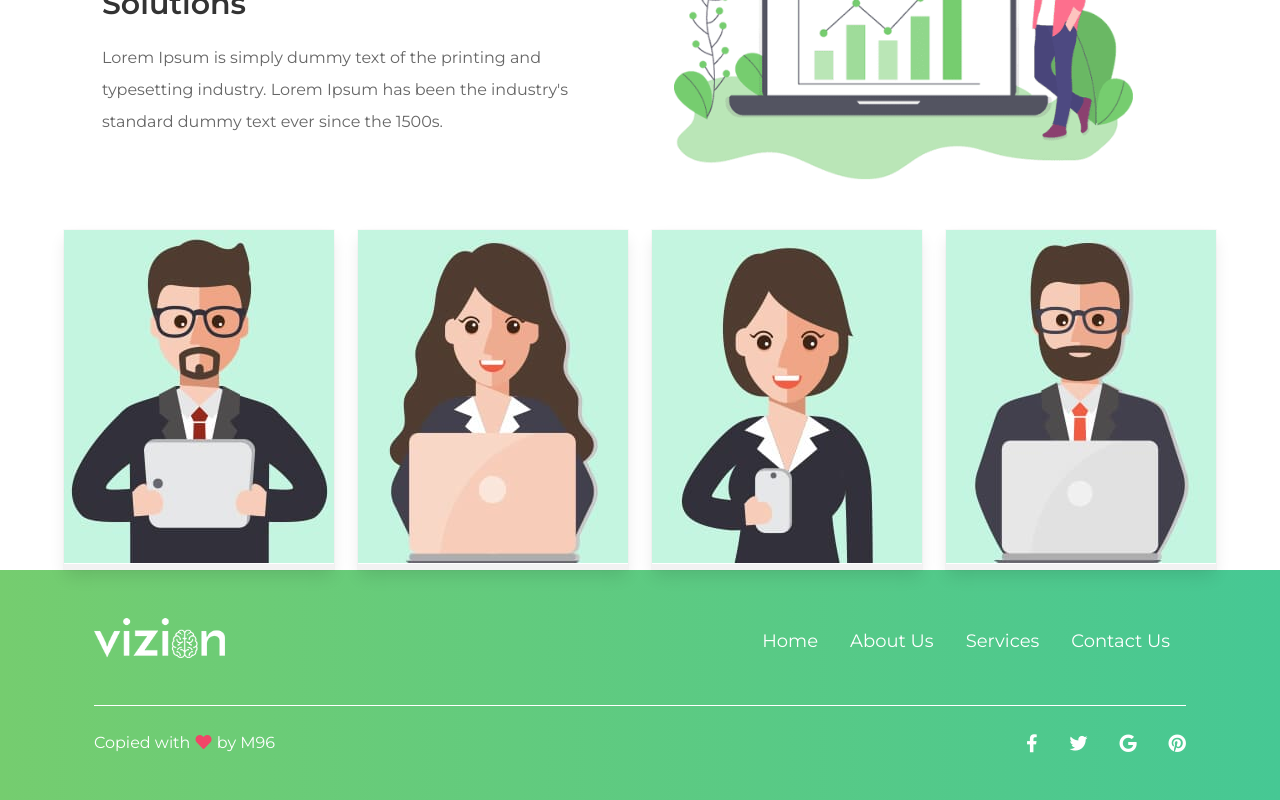
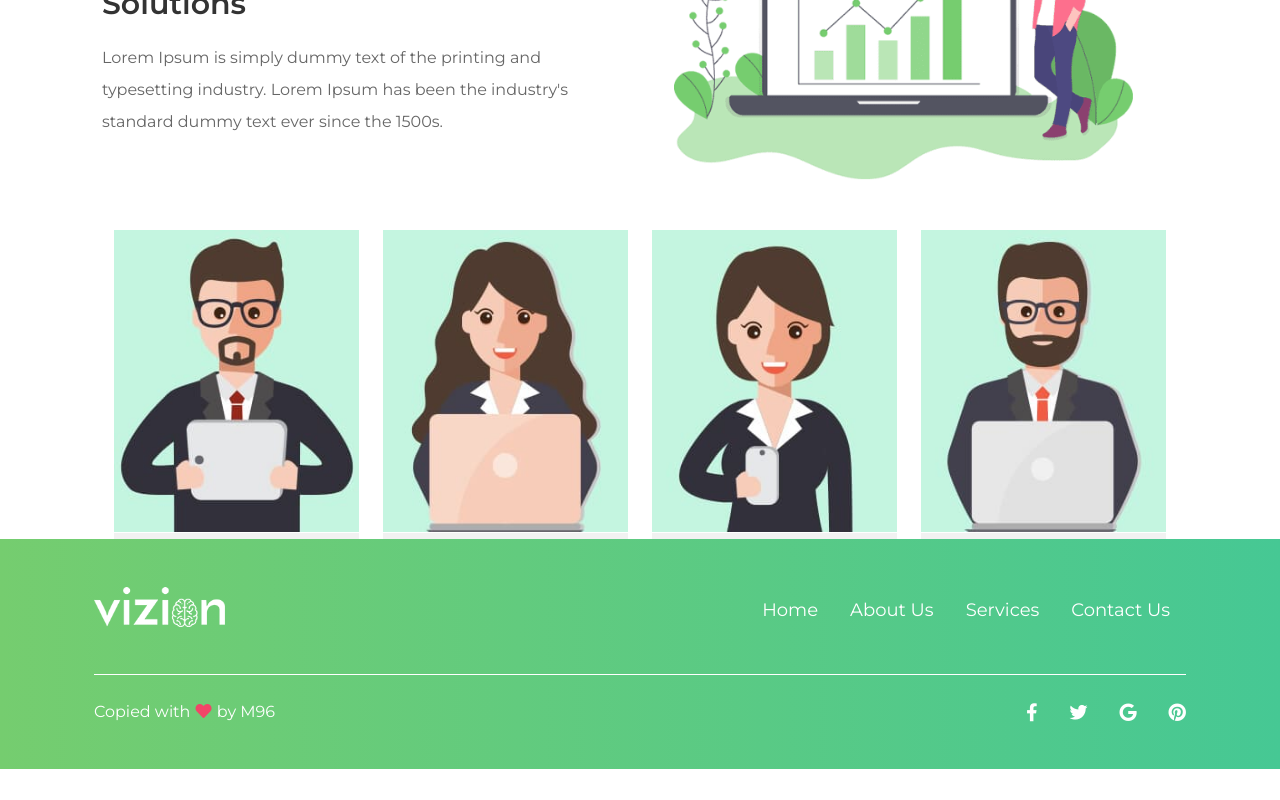
Before and after one commit to Mirjahon96/Vuezion, a Vue app: page /about in a window 1280 px wide. Shown: the part 1374-2174 px from the top of the page. After the commit the page ends 2143 px from the top, so only its background shows below. Built offline with nearby package versions, Linux system fonts and the light colour scheme.

Commit message:
initial commit

```diff
--- a/package.json
+++ b/package.json
@@ -1,5 +1,5 @@
 {
-  "name": "vizion",
+  "name": "vuezion",
   "version": "0.1.0",
   "private": true,
   "scripts": {
--- a/src/components/AppImageCard.vue
+++ b/src/components/AppImageCard.vue
@@ -1,5 +1,5 @@
 <template functional>
-  <div class="card" :class="styles">
+  <div class="card" :class="props.styles">
     <div class="card-content p-0">
       <div class="card-image">
         <img :src="props.img" :alt="alt" class="responsive-img" />
--- a/src/views/About.vue
+++ b/src/views/About.vue
@@ -15,8 +15,8 @@
         >
           <router-link to="/" class="has-text-darkgrey is-transitionless pr-4">
             <i class="fa fa-home"></i>
-            Home
-          </router-link>/
+            Home </router-link
+          >/
           <span class="has-text-white">About Us</span>
         </button>
       </AppHero>
@@ -61,16 +61,16 @@
 
     <!-- Team -->
     <section class="about-team">
-      <div class="container">
+      <div class="container px-50">
         <div class="columns">
           <div class="column is-3" v-for="(team, i) of teamCards" :key="i">
             <AppImageCard
-              styles="p-20"
+              styles="is-shadowless"
               :img="team.img"
               :title="team.title"
               :subtitle="team.subtitle"
             >
-              <div slot="icon-content">
+              <template slot="icon-content">
                 <!-- AppIcon -->
                 <AppIcon :icons="socialIcons">
                   <template v-slot:icon="{ icon }">
@@ -79,7 +79,7 @@
                     </a>
                   </template>
                 </AppIcon>
-              </div>
+              </template>
             </AppImageCard>
           </div>
         </div>
@@ -198,7 +198,7 @@ export default {
 };
 </script>
 
-<style lang="scss" scoped>
+<style lang="scss">
 #about-page {
   position: relative;
 
```
Also changed, not shown: 2 other files (tests, documents, lock files or other folders).
